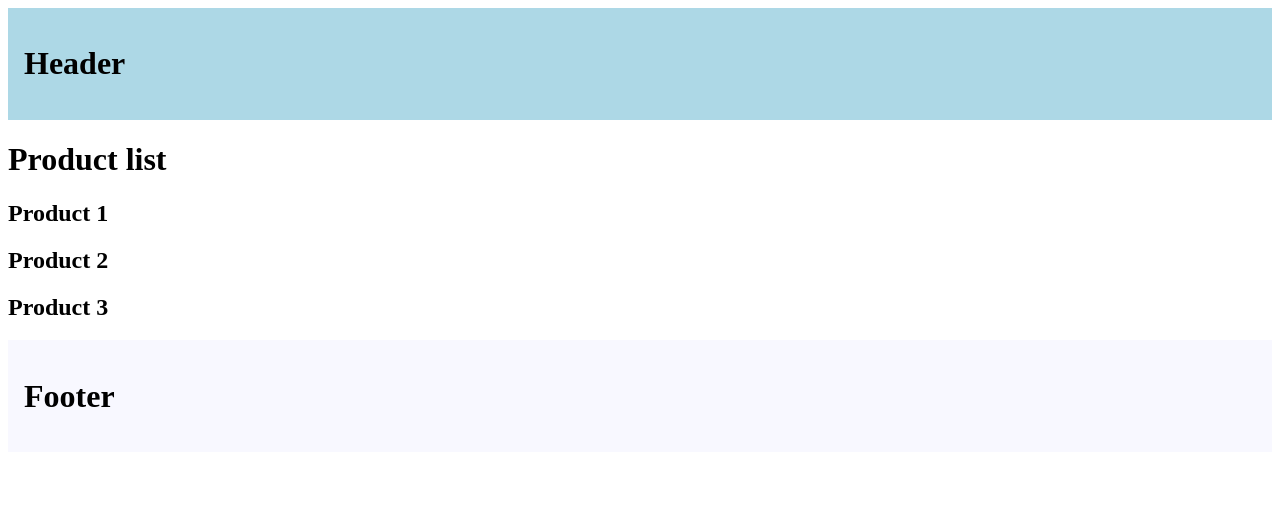
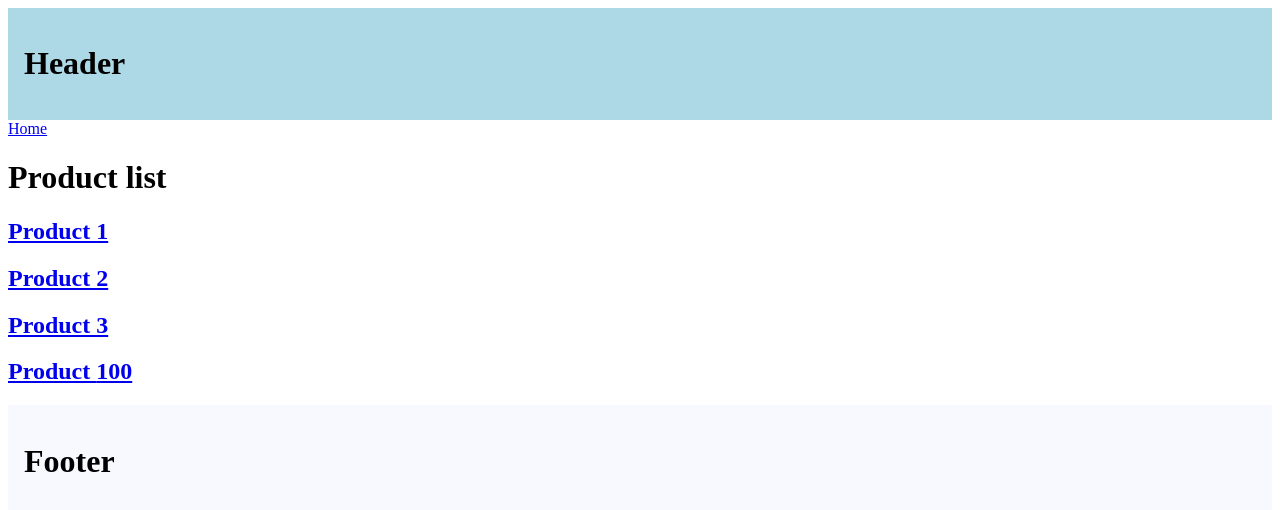
Before and after one commit to prabin819/NEXT, a Next.js app in the folder 02-routing-demo/: page /products in a window 1280 px wide. Shown: the top 510 px of the page. Built offline with nearby package versions, Linux system fonts and the light colour scheme.

Commit message:
19-Link component navigation

```diff
--- a/02-routing-demo/src/app/products/page.jsx
+++ b/02-routing-demo/src/app/products/page.jsx
@@ -1,10 +1,26 @@
+import Link from "next/link";
+
 export default function ProductList() {
+  const productId = 100;
   return (
     <>
+      <Link href="/">Home</Link>
       <h1>Product list</h1>
-      <h2>Product 1</h2>
-      <h2>Product 2</h2>
-      <h2>Product 3</h2>
+      <h2>
+        <Link href="/products/1">Product 1</Link>
+      </h2>
+      <h2>
+        <Link href="/products/2">Product 2</Link>
+      </h2>
+      <h2>
+        <Link href="/products/3" replace>
+          {/* replace: brought to the home page instead of back when back btn clicked */}
+          Product 3
+        </Link>
+      </h2>
+      <h2>
+        <Link href={`products/${productId}`}>Product {productId}</Link>
+      </h2>
     </>
   );
 }
```
Also changed, not shown: 02-routing-demo/src/app/page.jsx (+9 -1 lines).
